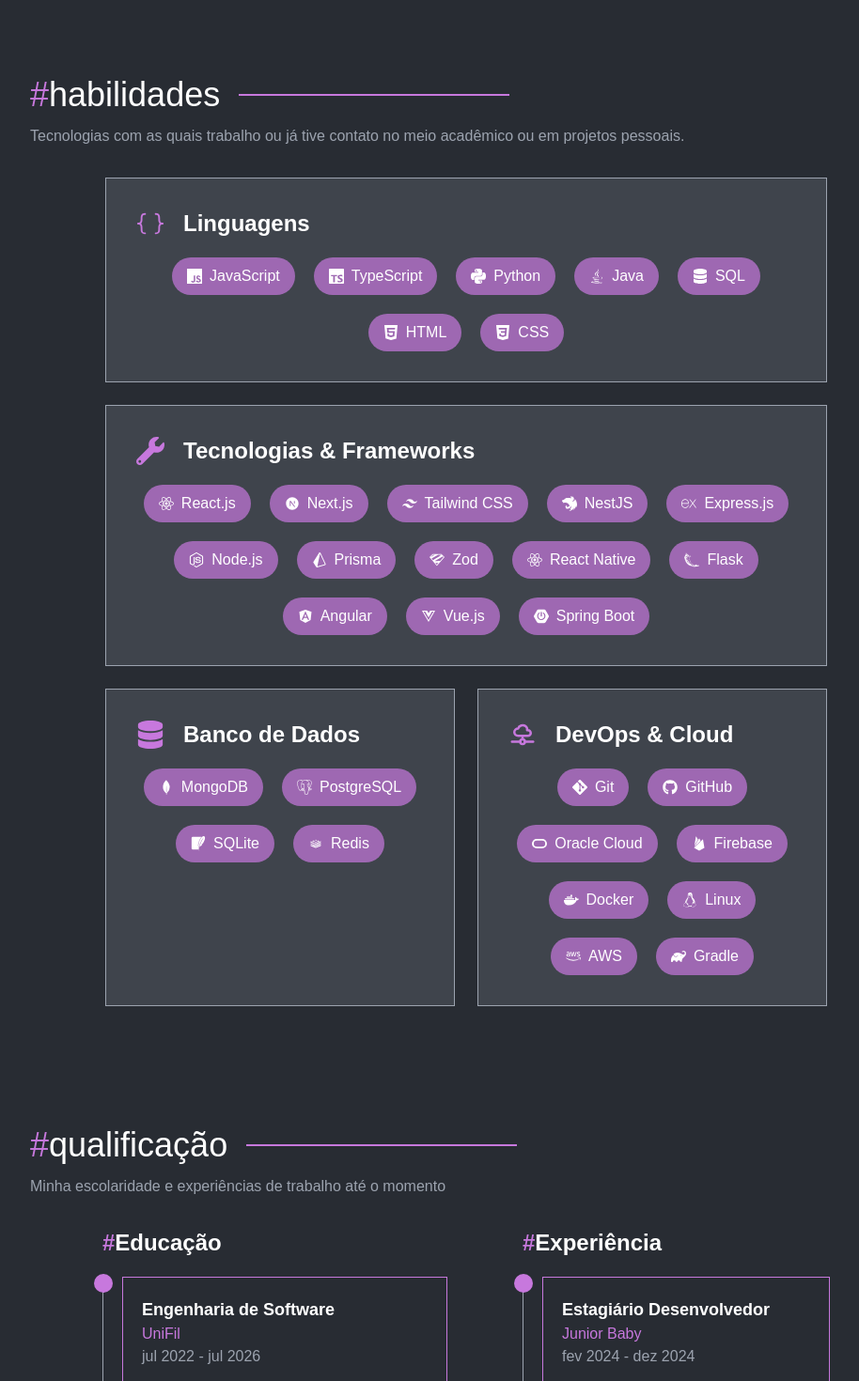
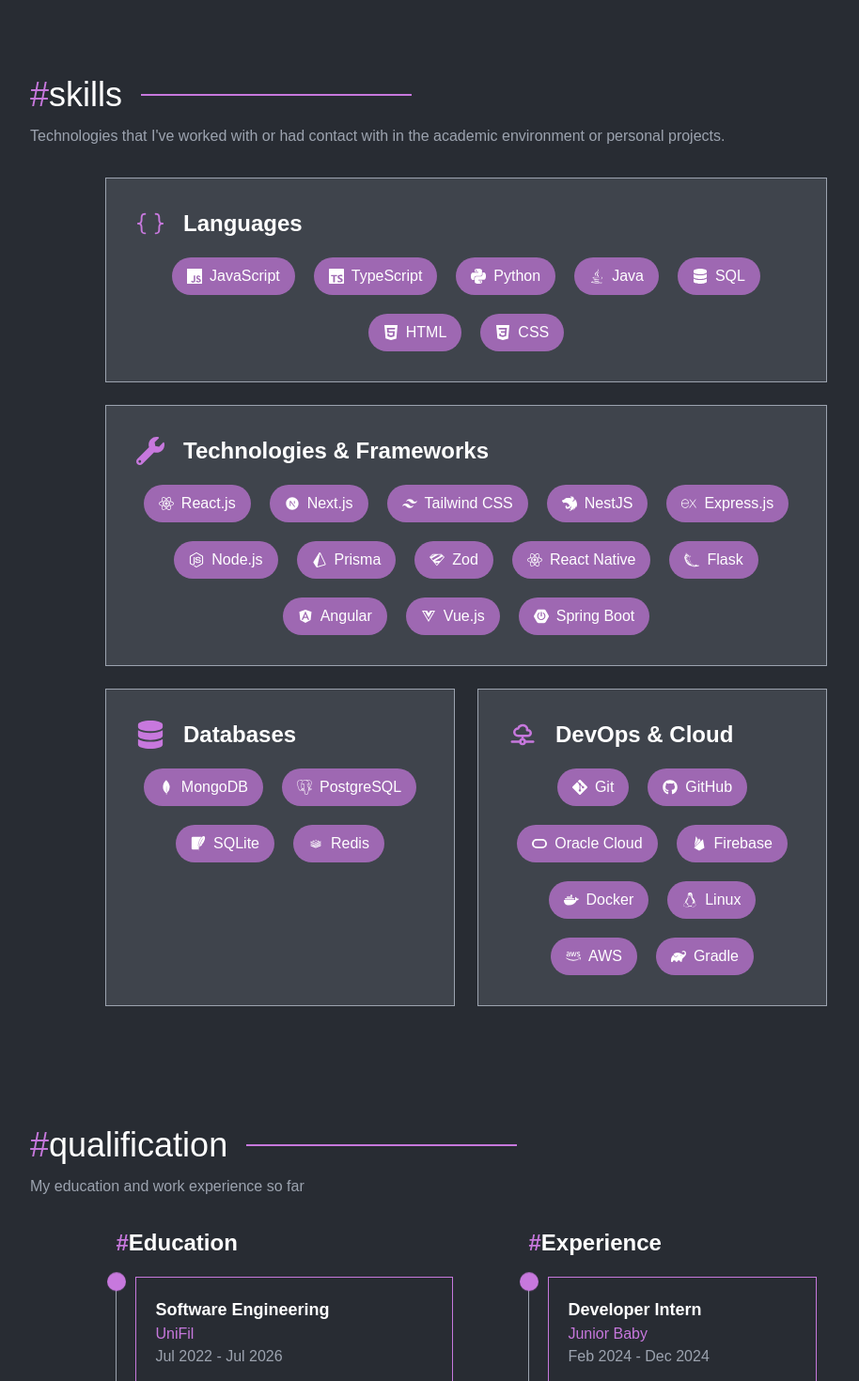
Before and after one commit to ederbiason/ederbiason.dev, a Next.js app: page / in a window 1280 px wide. Shown: the part 1520-2990 px from the top of the page at 94% size, without its empty margins (144-1058 px from the left). Built offline with nearby package versions, Linux system fonts and the light colour scheme; a web font is replaced by a local one.

Commit message:
feat: apply i18n on skills and qualification sections

```diff
--- a/src/components/Qualification.tsx
+++ b/src/components/Qualification.tsx
@@ -1,36 +1,49 @@
-const educations = [
-    { title: "Engenharia de Software", subtitle: "UniFil", dateRange: "jul 2022 - jul 2026" },
-    { title: "Engenharia de Produção - Software", subtitle: "UEM", dateRange: "jul 2021 - mai 2022" },
-]
+"use client"
 
-const experiences = [
-    { title: "Estagiário Desenvolvedor", subtitle: "Junior Baby", dateRange: "fev 2024 - dez 2024" },
-    { title: "Projeto de Extensão Curricular", subtitle: "UniFil", dateRange: "jun 2023 - jul 2024" },
-]
+import { useTranslation } from "react-i18next"
+
+type Experience = {
+    title: string
+    subtitle: string
+    dateRange: string
+}
+
+type Education = {
+    title: string
+    subtitle: string
+    dateRange: string
+}
+
 
 export function Qualification() {
+    const { t } = useTranslation()
+
+    const tabs = t("qualification.tab", { returnObjects: true }) as { title: string }[]
+    const educations = t("qualification.education", { returnObjects: true }) as Education[]
+    const experiences = t("qualification.experiences", { returnObjects: true }) as Experience[]
+
     return (
         <section className="mt-12 md:mt-32">
             <div className="flex flex-col gap-3">
                 <div className="flex items-center gap-5">
                     <h1 className="font-medium text-4xl text-white">
                         <span className="text-customPurple">#</span>
-                        qualificação
+                        {t("qualification.title")}
                     </h1>
 
                     <div className="h-[2px] w-24 md:w-72 bg-customPurple"></div>
                 </div>
 
                 <p className="text-gray-400 text-justify">
-                    Minha escolaridade e experiências de trabalho até o momento
+                    {t("qualification.subtitle")}
                 </p>
             </div>
 
             <div className="flex flex-col md:flex-row items-center md:items-start justify-center mt-8 gap-20">
-                    <div className="w-full px-10 md:px-0 md:w-auto">
+                <div className="w-full px-10 md:px-0 md:w-auto">
                     <h1 className="text-white text-2xl mb-5 font-semibold">
                         <span className="text-customPurple">#</span>
-                        Educação
+                        {tabs[0].title}
                     </h1>
 
                     <div className="flex gap-5 w-full">
@@ -39,7 +52,7 @@ export function Qualification() {
                         <div className="flex flex-col gap-5">
                             {educations.map((education, index) => (
                                 <div key={index} className="border border-customPurple hover:bg-customPurple hover:bg-opacity-20 p-5 relative">
-                                    <div className="w-5 h-5 rounded-full bg-customPurple absolute -top-1 -left-[31px]"></div>
+                                    <div className="w-5 h-5 rounded-full bg-customPurple animate-bounce absolute -top-1 -left-[31px]"></div>
                                     <div>
                                         <h2 className="text-white font-semibold text-lg">
                                             {education.title}
@@ -60,7 +73,7 @@ export function Qualification() {
                 <div className="w-full px-10 md:px-0 md:w-auto">
                     <h1 className="text-white text-2xl mb-5 font-semibold">
                         <span className="text-customPurple">#</span>
-                        Experiência
+                        {tabs[1].title}
                     </h1>
 
                     <div className="flex gap-5 w-full">
@@ -69,7 +82,7 @@ export function Qualification() {
                         <div className="flex flex-col gap-5">
                             {experiences.map((experience, index) => (
                                 <div key={index} className="border border-customPurple hover:bg-customPurple hover:bg-opacity-20 p-5 relative">
-                                    <div className="w-5 h-5 rounded-full bg-customPurple absolute -top-1 -left-[31px]"></div>
+                                    <div className="w-5 h-5 animate-bounce rounded-full bg-customPurple absolute -top-1 -left-[31px]"></div>
                                     <h2 className="text-white font-semibold text-lg">
                                         {experience.title}
                                     </h2>
--- a/src/components/Skills.tsx
+++ b/src/components/Skills.tsx
@@ -1,4 +1,7 @@
+"use client"
+
 import { ReactNode } from "react"
+import { useTranslation } from "react-i18next"
 import { DiRedis } from "react-icons/di"
 import { FaAngular, FaAws, FaDatabase, FaDocker, FaGithub, FaJava, FaLinux, FaReact, FaVuejs, FaWrench } from "react-icons/fa"
 import { IoLogoFirebase } from "react-icons/io5"
@@ -18,9 +21,14 @@ interface SkillCategory {
     skills: Skill[]
 }
 
+export function Skills() {
+    const { t } = useTranslation()
+
+    const categories = t("skills.categories", { returnObjects: true }) as { category: string }[]
+
     const createSkillsData: SkillCategory[] = [
         {
-        category: "Linguagens",
+            category: categories[0].category,
             icon: <PiBracketsCurly />,
             skills: [
                 { name: "JavaScript", icon: <SiJavascript /> },
@@ -33,7 +41,7 @@ const createSkillsData: SkillCategory[] = [
             ],
         },
         {
-        category: "Tecnologias & Frameworks",
+            category: categories[1].category,
             icon: <FaWrench />,
             skills: [
                 { name: "React.js", icon: <FaReact /> },
@@ -52,7 +60,7 @@ const createSkillsData: SkillCategory[] = [
             ],
         },
         {
-        category: "Banco de Dados",
+            category: categories[2].category,
             icon: <FaDatabase />,
             skills: [
                 { name: "MongoDB", icon: <SiMongodb /> },
@@ -62,7 +70,7 @@ const createSkillsData: SkillCategory[] = [
             ],
         },
         {
-        category: "DevOps & Cloud",
+            category: categories[3].category,
             icon: <TbCloudDataConnection />,
             skills: [
                 { name: "Git", icon: <SiGit /> },
@@ -77,21 +85,20 @@ const createSkillsData: SkillCategory[] = [
         },
     ]
 
-export function Skills() {
     return (
         <section id="skills" className="mt-12 md:mt-32">
             <div className="flex flex-col gap-3">
                 <div className="flex items-center gap-5">
                     <h1 className="font-medium text-4xl text-white">
                         <span className="text-customPurple">#</span>
-                        habilidades
+                        {t("skills.title")}
                     </h1>
 
                     <div className="h-[2px] w-24 md:w-72 bg-customPurple"></div>
                 </div>
 
                 <p className="text-gray-400 text-justify">
-                    Tecnologias com as quais trabalho ou já tive contato no meio acadêmico ou em projetos pessoais.
+                    {t("skills.subtitle")}
                 </p>
             </div>
 
--- a/src/i18n/index.ts
+++ b/src/i18n/index.ts
@@ -14,6 +14,7 @@ i18n
     },
     lng: "en",
     fallbackLng: "en",
+    returnObjects: true,
     interpolation: {
       escapeValue: false,
     },
--- a/src/locales/en.json
+++ b/src/locales/en.json
@@ -36,8 +36,60 @@
         "resumePath": "/pdf/Resume - Eder H Biason.pdf",
         "resume": "Download resume"
     },
-    "skills": {},
-    "qualification": {},
+    "skills": {
+        "title": "skills",
+        "subtitle": "Technologies that I've worked with or had contact with in the academic environment or personal projects.",
+        "categories": [
+            {
+                "category": "Languages"
+            },
+            {
+                "category": "Technologies & Frameworks"
+            },
+            {
+                "category": "Databases"
+            },
+            {
+                "category": "DevOps & Cloud"
+            }
+        ]
+    },
+    "qualification": {
+        "title": "qualification",
+        "subtitle": "My education and work experience so far",
+        "tab": [
+            {
+                "title": "Education"
+            },
+            {
+                "title": "Experience"
+            }
+        ],
+        "education": [
+            {
+                "title": "Software Engineering",
+                "subtitle": "UniFil",
+                "dateRange": "Jul 2022 - Jul 2026"
+            },
+            {
+                "title": "Production Engineering - Software",
+                "subtitle": "UEM",
+                "dateRange": "Jul 2021 - May 2022"
+            }
+        ],
+        "experiences": [
+            {
+                "title": "Developer Intern",
+                "subtitle": "Junior Baby",
+                "dateRange": "Feb 2024 - Dec 2024"
+            },
+            {
+                "title": "Curricular Extension Project",
+                "subtitle": "UniFil",
+                "dateRange": "Jun 2023 - Jul 2024"
+            }
+        ]
+    },
     "portfolio": {},
     "contact": {},
     "footer": {}
--- a/src/locales/pt.json
+++ b/src/locales/pt.json
@@ -35,10 +35,62 @@
         ],
         "resumePath": "/pdf/Currículo Eder H Biason.pdf",
         "resume": "Baixar currículo"
-        },
-        "skills": {},
-        "qualification": {},
-        "portfolio": {},
-        "contact": {},
-        "footer": {}
-    }
+    },
+    "skills": {
+        "title": "habilidades",
+        "subtitle": "Tecnologias com as quais já trabalhei ou tive contato no ambiente acadêmico ou projetos pessoais.",
+        "categories": [
+            {
+                "category": "Linguagens"
+            },
+            {
+                "category": "Tecnologias & Frameworks"
+            },
+            {
+                "category": "Banco de Dados"
+            },
+            {
+                "category": "DevOps & Cloud"
+            }
+        ]
+    },
+    "qualification": {
+        "title": "qualificação",
+        "subtitle": "Minha escolaridade e experiências de trabalho até o momento",
+        "tab": [
+            {
+                "title": "Educação"
+            },
+            {
+                "title": "Experiência"
+            }
+        ],
+        "education": [
+            {
+                "title": "Engenharia de Software",
+                "subtitle": "UniFil",
+                "dateRange": "Jul 2022 - Jul 2026"
+            },
+            {
+                "title": "Engenharia de Produção - Software",
+                "subtitle": "UEM",
+                "dateRange": "Jul 2021 - Mai 2022"
+            }
+        ],
+        "experiences": [
+            {
+                "title": "Estagiário Desenvolvedor",
+                "subtitle": "Junior Baby",
+                "dateRange": "Fev 2024 - Dez 2024"
+            },
+            {
+                "title": "Projeto de Extensão Curricular",
+                "subtitle": "UniFil",
+                "dateRange": "Jun 2023 - Jul 2024"
+            }
+        ]
+    },
+    "portfolio": {},
+    "contact": {},
+    "footer": {}
+}
```
Lines whose indentation alone changed are shown as unchanged.
